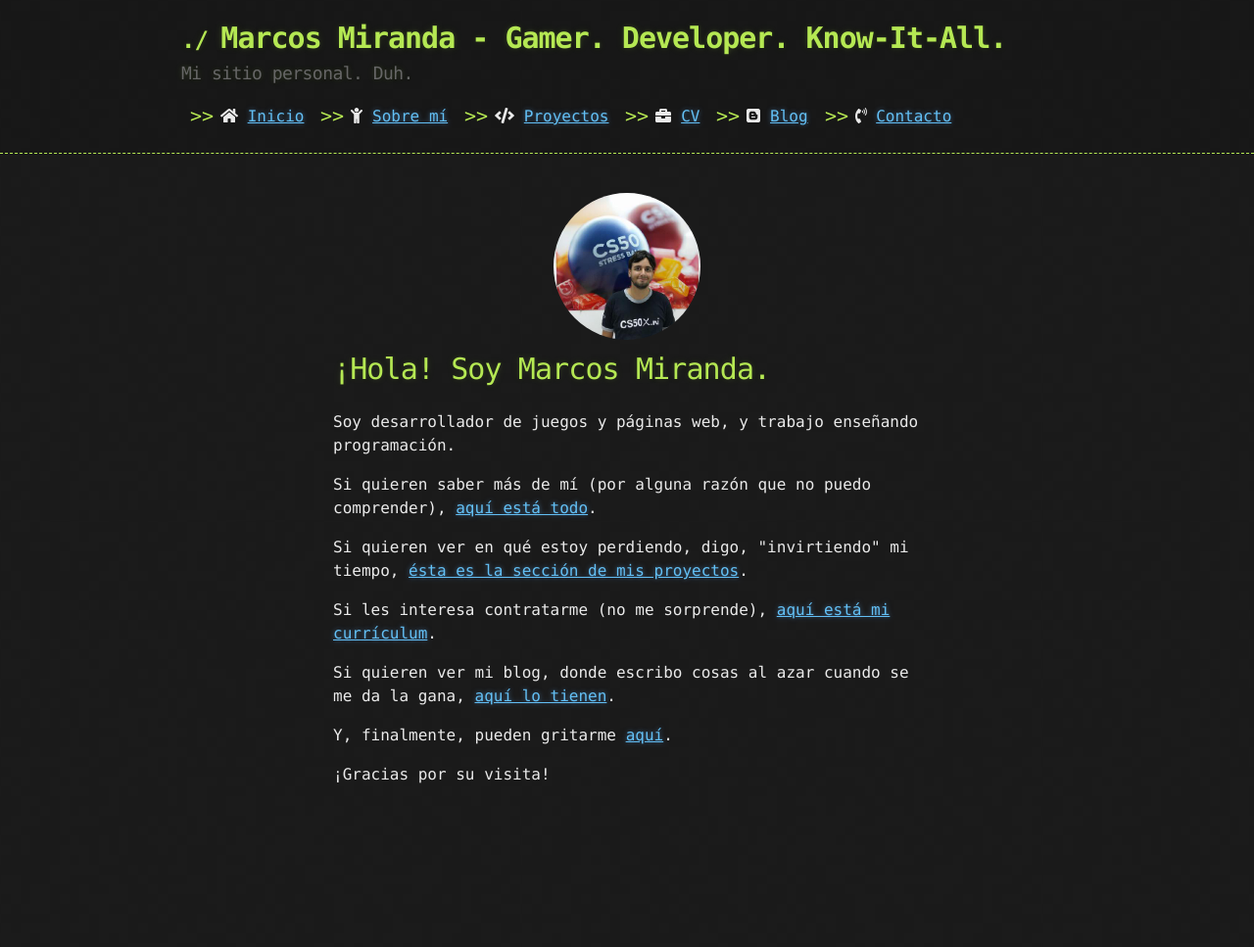
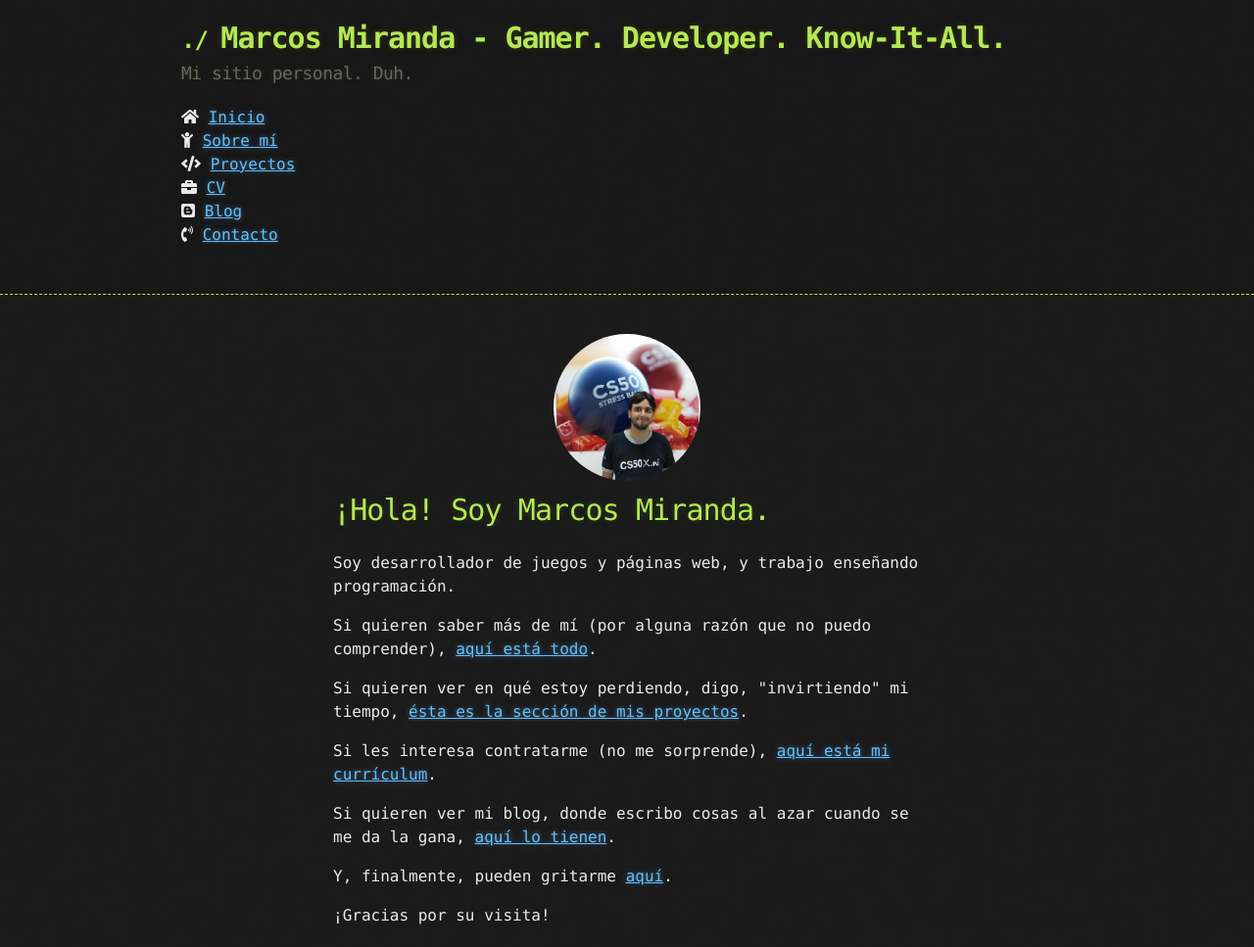
Before and after one commit to mimg2805/mimg2805.github.io, a Jekyll site: the page built from index.html, in a window 1280 px wide. Shown: the whole page at 98% size. Built offline with Jekyll 4.4.1, drawn with Linux system fonts in a browser that asks for light colours; nearby versions of some CDN libraries; before the commit the page ends 900 px from its top, so only the background shows below that.

Commit message:
Update default.html

```diff
--- a/_layouts/default.html
+++ b/_layouts/default.html
@@ -19,28 +19,30 @@
         <h2>{{ site.description | default: site.github.project_tagline }}</h2>
 
         <nav>
-          <ul>
-            <li>
+            <div>
               <i class="fas fa-home"></i>
               <a href="https://{{ site.url }}">Inicio</a>
-            </li>
-            <li>
+            </div>
+            <div>
               <i class="fas fa-child"></i>
               <a href="/about">Sobre mí</a>
-            </li>
-            <li><i class="fas fa-code"></i>
+            </div>
+            <div>
+              <i class="fas fa-code"></i>
               <a href="/projects">Proyectos</a>
-            </li>
-            <li><i class="fas fa-briefcase"></i>
+            </div>
+            <div>
+              <i class="fas fa-briefcase"></i>
               <a href="/cv">CV</a>
-            </li>
-            <li><i class="fab fa-blogger"></i>
+            </div>
+            <div>
+              <i class="fab fa-blogger"></i>
               <a href="/blog">Blog</a>
-            </li>
-            <li><i class="fas fa-phone-volume"></i>
+            </div>
+            <div>
+              <i class="fas fa-phone-volume"></i>
               <a href="/contact">Contacto</a>
-            </li>
-          </ul>
+            </div>
         </nav>
 
         <!--
```
